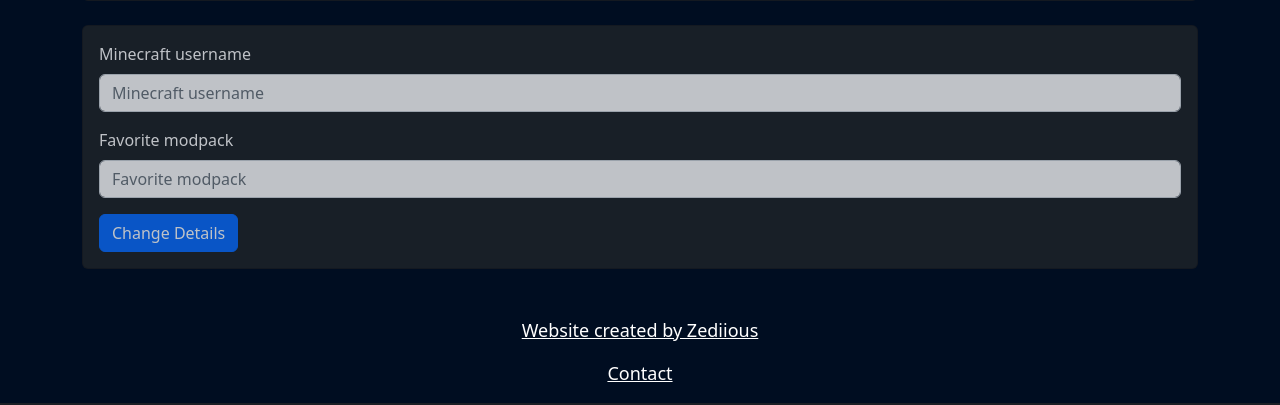
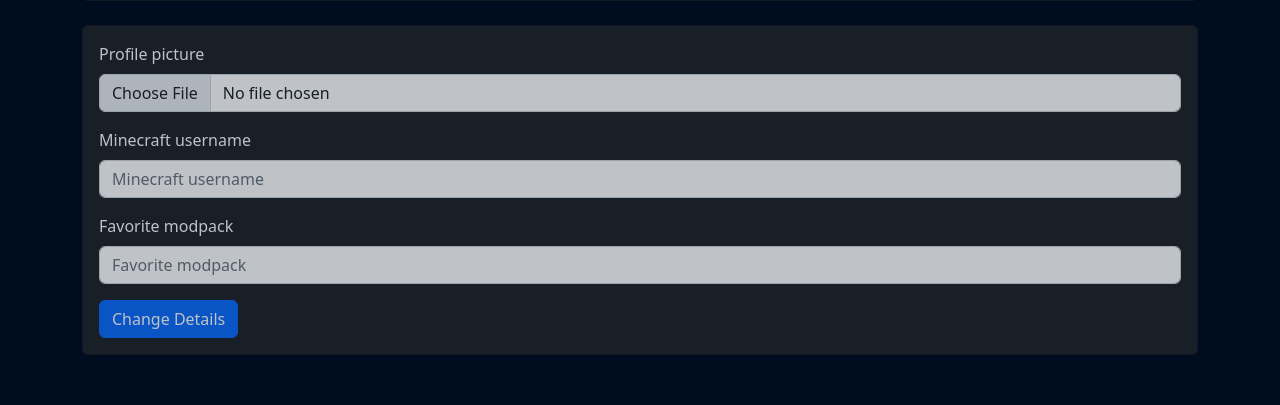
Before and after one commit to zediious/raptor-web, a Django app: a page that uses raptorWeb/templates/raptormc/profiles/profile_edit.html in a window 1280 px wide. Shown: the part 414-819 px from the top of the page. Run offline with Django 3.2, Linux system fonts and the light colour scheme; a user stored in the database is signed in; tables that the repository leaves empty hold one stand-in row (values such as "Sample post"); data that the repository does not hold is empty; some libraries are stand-ins or nearby versions.

Commit message:
Allow editing profile_picture for non-discord user
- Non-discord users are now able to upload a new profile picture if they do not have one, or to replace an existing one. Discord users change their Discord avatar

- Added another DEBUG check for domain name in code
- Removed some debug print statements

```diff
--- a/raptorWeb/raptormc/managers.py
+++ b/raptorWeb/raptormc/managers.py
@@ -21,5 +21,4 @@ class DiscordAuthManager(models.UserManager):
             date_joined = date.today()
         )
 
-        print(new_discord_info)
         return new_discord_info
--- a/raptorWeb/raptormc/views.py
+++ b/raptorWeb/raptormc/views.py
@@ -476,21 +476,38 @@ class ShadowRaptor():
                     user_base = User.objects.get(username=profile_name)
                     user_extra = UserProfileInfo.objects.get(user=user_base)
                     try:
-                        instance_dict.update({
-                            "displayed_profile": {
-                                "base": {
-                                    "username": user_base.username,
-                                    "date_joined": user_base.date_joined,
-                                    "last_login": user_base.last_login,
-                                    "is_staff": user_base.is_staff
-                                },
-                                "extra": {
-                                    "picture": f'https://shadowraptor.net/media/profile_pictures/{user_extra.profile_picture.name.split("/")[1]}',
-                                    "mc_username": user_extra.minecraft_username,
-                                    "favorite_pack": user_extra.favorite_modpack
+                        if settings.DEBUG:
+                            instance_dict.update({
+                                "displayed_profile": {
+                                    "base": {
+                                        "username": user_base.username,
+                                        "date_joined": user_base.date_joined,
+                                        "last_login": user_base.last_login,
+                                        "is_staff": user_base.is_staff
+                                    },
+                                    "extra": {
+                                        "picture": f'http://{settings.DOMAIN_NAME}/media/profile_pictures/{user_extra.profile_picture.name.split("/")[1]}',
+                                        "mc_username": user_extra.minecraft_username,
+                                        "favorite_pack": user_extra.favorite_modpack
+                                    }
                                 }
-                            }
-                        })
+                            })
+                        else:
+                            instance_dict.update({
+                                "displayed_profile": {
+                                    "base": {
+                                        "username": user_base.username,
+                                        "date_joined": user_base.date_joined,
+                                        "last_login": user_base.last_login,
+                                        "is_staff": user_base.is_staff
+                                    },
+                                    "extra": {
+                                        "picture": f'https://{settings.DOMAIN_NAME}/media/profile_pictures/{user_extra.profile_picture.name.split("/")[1]}',
+                                        "mc_username": user_extra.minecraft_username,
+                                        "favorite_pack": user_extra.favorite_modpack
+                                    }
+                                }
+                            })
                     except IndexError:
                         instance_dict.update({
                         "displayed_profile": {
@@ -537,11 +554,13 @@ class ShadowRaptor():
             template_name = join(settings.PROFILES_DIR, 'profile_edit.html')
             login_url = '/login/'
             profile_edit_form = DiscordUserInfoForm()
+            extra_edit_form = UserProfileInfoForm()
 
             def get(self, request, profile_name):
                 if str(request.user).split('#')[0] == profile_name:
                     instance_dict = player_poller.currentPlayers_DB
                     instance_dict["profile_edit_form"] = self.profile_edit_form
+                    instance_dict["extra_edit_form"] = self.extra_edit_form
                     try:
                         discordJSON = open(join(settings.BASE_DIR, 'discordInfo.json'), "r")
                         instance_dict.update(load(discordJSON))
@@ -610,15 +629,17 @@ class ShadowRaptor():
             def post(self, request, profile_name):
 
                 profile_edit_form = DiscordUserInfoForm(request.POST)
+                extra_edit_form = UserProfileInfoForm(request.POST)
                 instance_dict = player_poller.currentPlayers_DB
                 instance_dict["profile_edit_form"] = profile_edit_form
+                instance_dict["extra_edit_form"] = self.extra_edit_form
                 try:
                     discordJSON = open(join(settings.BASE_DIR, 'discordInfo.json'), "r")
                     instance_dict.update(load(discordJSON))
                 except:
                     LOGGER.error("discordInfo.json missing. Ensure Discord Bot is running and that your directories are structured correctly.")
 
-                if profile_edit_form.is_valid():
+                if profile_edit_form.is_valid() and extra_edit_form.is_valid():
 
                     LOGGER.info("A User modified their profile details")
                     changed_user = None
@@ -631,6 +652,8 @@ class ShadowRaptor():
                         changed_user.minecraft_username = profile_edit_form.cleaned_data["minecraft_username"]
                     if profile_edit_form.cleaned_data["favorite_modpack"] != '':
                         changed_user.favorite_modpack = profile_edit_form.cleaned_data["favorite_modpack"]
+                    if "profile_picture" in request.FILES:
+                        changed_user.profile_picture = request.FILES["profile_picture"]
                     changed_user.save()
                     return redirect('../')
 
--- a/raptorWeb/templates/raptormc/profiles/profile_edit.html
+++ b/raptorWeb/templates/raptormc/profiles/profile_edit.html
@@ -25,6 +25,7 @@
             <p class="pageContent">Below you can edit certain details from your profile. Only edited fields will be submitted.</a></p>
         </header>
 
+        {% if user.tag %}
             <section>
 
                 <div class="card bg-dark p-3 mt-4 opacity-75 container text-white">
@@ -38,6 +39,21 @@
                 </div>
 
             </section>
+        {% else %}
+            <section>
+
+                <div class="card bg-dark p-3 mt-4 opacity-75 container text-white">
+                    <form action="{% url 'raptormc:user_profile_edit' user.username %}" enctype="multipart/form-data" method="POST">
+
+                    {% csrf_token %}
+                    {% bootstrap_form extra_edit_form %}
+                    {% bootstrap_button button_type="submit" content="Change Details" %}
+
+                    </form>
+                </div>
+
+            </section>
+        {% endif %}
 
     </div>
 {% else %}
```
Lines whose indentation alone changed are shown as unchanged.
